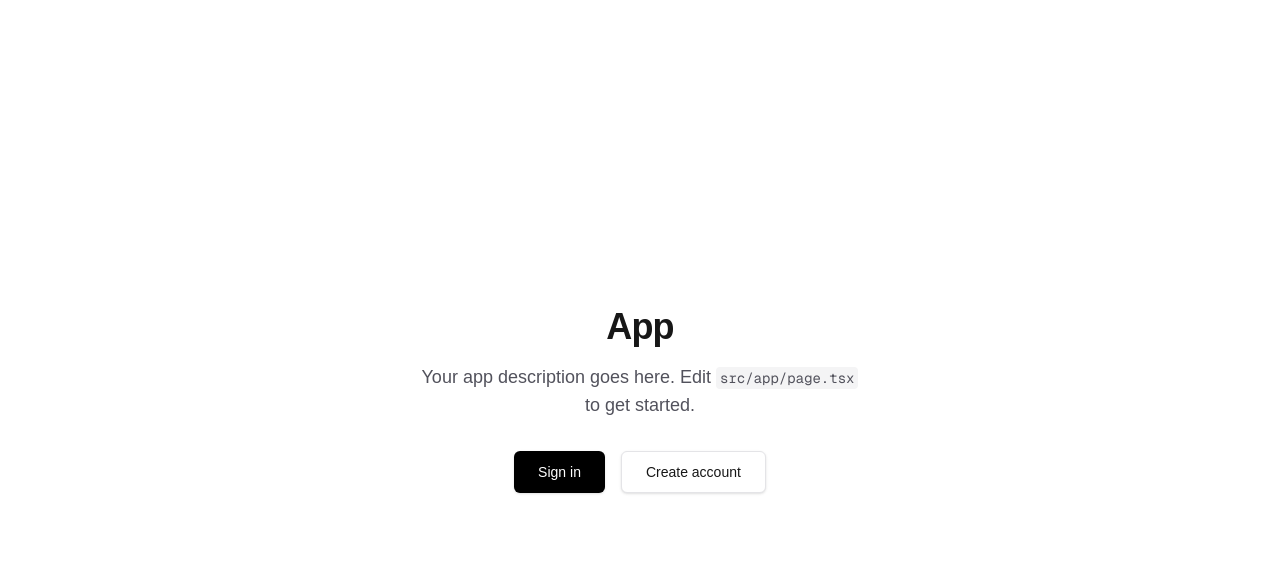
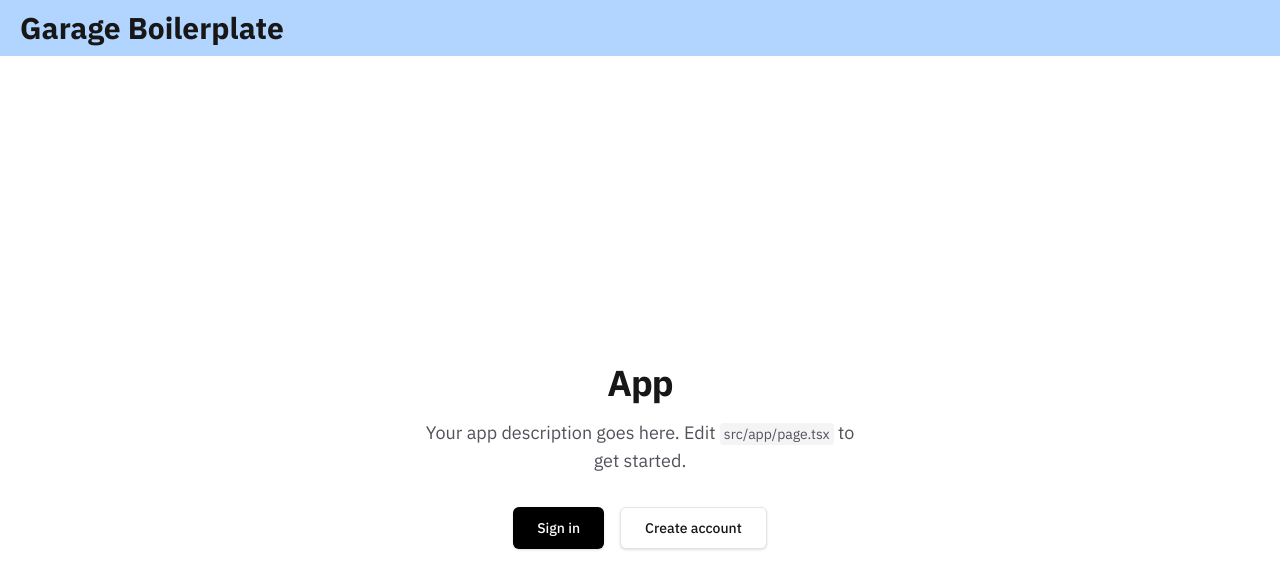
Before and after one commit to AzamEhsan/04-IBM-Teampage, a Next.js app in the folder frontend/: page / in a window 1280 px wide. Shown: the top 588 px of the page. Built offline with nearby package versions, Linux system fonts and the light colour scheme; no server answers.

Commit message:
feat: Login Page Restyled According to Mockup

```diff
--- a/frontend/src/app/(auth)/auth/signin/page.tsx
+++ b/frontend/src/app/(auth)/auth/signin/page.tsx
@@ -13,6 +13,8 @@ import { FullPageSpinner } from '@/components/shared/LoadingSpinner'
 export default function SignInPage() {
   const router = useRouter()
   const { user, loading, signInWithEmail, signInWithGoogle } = useAuth()
+
+  const mainAccent = "#0080F8";
 
   const {
     register,
@@ -62,16 +64,84 @@ export default function SignInPage() {
   }
 
   return (
-    <div className="space-y-6">
-      <div className="space-y-1 text-center">
-        <h1 className="text-2xl font-bold tracking-tight">Sign in</h1>
-        <p className="text-sm text-zinc-500">Enter your credentials to continue</p>
+    <div>
+      <div className='w-max-sm flex justify-center'>
+      <h1 className="w-20 text-center text-2xl font-extrabold tracking-tight border-b-4 pb-1 dark:border-zinc-800 tracking-wide"
+        style={{borderColor: mainAccent}}>Login</h1>
+      </div>
+      <div className={`space-y-6 mt-5 border-2 p-5 border rounded-md shadow-md`}
+        style={{borderColor: mainAccent}}>
+        <p className="text-center font-bold ext-sm text-black">Enter your credentials to continue</p>
+
+        <form onSubmit={handleSubmit(onSubmit)} className="space-y-4">
+          <div className="space-y-1.5">
+            <label htmlFor="email" className="text-sm font-semibold">
+              Email
+            </label>
+            <input
+              id="email"
+              type="email"
+              autoComplete="email"
+              aria-invalid={!!errors.email}
+              aria-describedby={errors.email ? 'email-error' : undefined}
+              className="w-full rounded-md border border-zinc-300 bg-white px-3 py-2 text-sm shadow-sm placeholder:text-zinc-400 focus:ring-2 focus:ring-zinc-500 focus:outline-none aria-invalid:border-red-500 dark:border-zinc-700 dark:bg-zinc-900"
+              placeholder="you@example.com"
+              {...register('email')}
+            />
+            {errors.email && (
+              <p id="email-error" className="text-xs text-red-500" role="alert">
+                {errors.email.message}
+              </p>
+            )}
+          </div>
+
+          <div className="space-y-1.5">
+            <div className="flex items-center justify-between">
+              <label htmlFor="password" className="text-sm font-semibold">
+                Password
+                <span>
+                  {errors.password && (
+                    <p id="password-error" className="pl-3 inline text-xs text-red-500" role="alert">
+                      {errors.password.message}
+                    </p>
+                  )}
+                </span>
+              </label>
+            </div>
+            <input
+              id="password"
+              type="password"
+              autoComplete="current-password"
+              aria-invalid={!!errors.password}
+              aria-describedby={errors.password ? 'password-error' : undefined}
+              className="w-full rounded-md border border-zinc-300 bg-white px-3 py-2 text-sm shadow-sm placeholder:text-zinc-400 focus:ring-2 focus:ring-zinc-500 focus:outline-none aria-invalid:border-red-500 dark:border-zinc-700 dark:bg-zinc-900"
+              placeholder="••••••••"
+              {...register('password')}
+            />
+          </div>
+
+          <button
+            type="submit"
+            disabled={isSubmitting}
+            className={`w-full rounded-md border border-b-2 border-gray-500 bg-gray-200 px-4 py-2.5 text-sm font-medium text-black transition-colors hover:bg-black hover:text-white hover:shadow-md disabled:cursor-not-allowed disabled:opacity-50 dark:bg-white dark:text-black dark:hover:bg-zinc-200`}
+          >
+            {isSubmitting ? 'Signing in…' : 'Sign in'}
+          </button>
+        </form>
+
+        <div className="relative">
+          <div className="absolute inset-0 flex items-center">
+            <span className="w-full border-t dark:border-zinc-700" style={{borderColor:mainAccent}} />
+          </div>
+          <div className="relative flex justify-center text-xs uppercase">
+            <span className="bg-zinc-50 px-2 font-semibold text-black dark:bg-zinc-950">or</span>
+          </div>
         </div>
 
         <button
           type="button"
           onClick={handleGoogleSignIn}
-        className="flex w-full items-center justify-center gap-3 rounded-md border border-zinc-300 bg-white px-4 py-2.5 text-sm font-medium shadow-sm transition-colors hover:bg-zinc-50 dark:border-zinc-700 dark:bg-zinc-900 dark:hover:bg-zinc-800"
+          className="flex w-full items-center justify-center gap-3 rounded-md border border-b-2 border-gray-500 bg-gray-200 px-4 py-2.5 text-sm font-medium shadow-sm transition-colors hover:bg-black hover:text-white hover:shadow-md dark:border-zinc-700 dark:bg-zinc-900 dark:hover:bg-zinc-800"
         >
           <svg className="h-4 w-4" viewBox="0 0 24 24" aria-hidden="true">
             <path
@@ -94,78 +164,17 @@ export default function SignInPage() {
           Continue with Google
         </button>
 
-      <div className="relative">
-        <div className="absolute inset-0 flex items-center">
-          <span className="w-full border-t border-zinc-200 dark:border-zinc-700" />
-        </div>
-        <div className="relative flex justify-center text-xs uppercase">
-          <span className="bg-zinc-50 px-2 text-zinc-400 dark:bg-zinc-950">or</span>
-        </div>
-      </div>
-
-      <form onSubmit={handleSubmit(onSubmit)} className="space-y-4">
-        <div className="space-y-1.5">
-          <label htmlFor="email" className="text-sm font-medium">
-            Email
-          </label>
-          <input
-            id="email"
-            type="email"
-            autoComplete="email"
-            aria-invalid={!!errors.email}
-            aria-describedby={errors.email ? 'email-error' : undefined}
-            className="w-full rounded-md border border-zinc-300 bg-white px-3 py-2 text-sm shadow-sm placeholder:text-zinc-400 focus:ring-2 focus:ring-zinc-500 focus:outline-none aria-invalid:border-red-500 dark:border-zinc-700 dark:bg-zinc-900"
-            placeholder="you@example.com"
-            {...register('email')}
-          />
-          {errors.email && (
-            <p id="email-error" className="text-xs text-red-500" role="alert">
-              {errors.email.message}
-            </p>
-          )}
-        </div>
-
-        <div className="space-y-1.5">
-          <div className="flex items-center justify-between">
-            <label htmlFor="password" className="text-sm font-medium">
-              Password
-            </label>
-          </div>
-          <input
-            id="password"
-            type="password"
-            autoComplete="current-password"
-            aria-invalid={!!errors.password}
-            aria-describedby={errors.password ? 'password-error' : undefined}
-            className="w-full rounded-md border border-zinc-300 bg-white px-3 py-2 text-sm shadow-sm placeholder:text-zinc-400 focus:ring-2 focus:ring-zinc-500 focus:outline-none aria-invalid:border-red-500 dark:border-zinc-700 dark:bg-zinc-900"
-            placeholder="••••••••"
-            {...register('password')}
-          />
-          {errors.password && (
-            <p id="password-error" className="text-xs text-red-500" role="alert">
-              {errors.password.message}
-            </p>
-          )}
-        </div>
-
-        <button
-          type="submit"
-          disabled={isSubmitting}
-          className="w-full rounded-md bg-black px-4 py-2.5 text-sm font-medium text-white transition-colors hover:bg-zinc-800 disabled:cursor-not-allowed disabled:opacity-50 dark:bg-white dark:text-black dark:hover:bg-zinc-200"
-        >
-          {isSubmitting ? 'Signing in…' : 'Sign in'}
-        </button>
-      </form>
-
         <p className="text-center text-sm text-zinc-500">
           Don&apos;t have an account?{' '}
           <Link
             href="/auth/signup"
-          className="font-medium text-zinc-900 hover:underline dark:text-white"
+            className={`font-medium hover:underline dark:text-white`}
+            style={{WebkitTextFillColor: mainAccent}}
           >
-          Create one
+            Create one!
           </Link>
         </p>
       </div>
+    </div>
   )
 }
--- a/frontend/src/app/layout.tsx
+++ b/frontend/src/app/layout.tsx
@@ -1,17 +1,16 @@
 import type { Metadata } from 'next'
-import { Geist, Geist_Mono } from 'next/font/google'
 import { Providers } from '@/providers'
 import './globals.css'
+import { IBM_Plex_Sans, IBM_Plex_Mono } from 'next/font/google';
 
-const geistSans = Geist({
-  variable: '--font-geist-sans',
-  subsets: ['latin'],
-})
-
-const geistMono = Geist_Mono({
-  variable: '--font-geist-mono',
-  subsets: ['latin'],
-})
+const ibmPlexSans = IBM_Plex_Sans({
+  variable: "--font-ibm-plex-sans",
+  subsets: ['latin']
+});
+const ibmPlexMono = IBM_Plex_Mono({
+  variable: "--font-ibm-plex-mono",
+  weight: ["700"]
+});
 
 export const metadata: Metadata = {
   title: {
@@ -23,7 +22,7 @@ export const metadata: Metadata = {
 
 export default function RootLayout({ children }: { children: React.ReactNode }) {
   return (
-    <html lang="en" className={`${geistSans.variable} ${geistMono.variable} h-full antialiased`}>
+    <html lang="en" className={`${ibmPlexSans.variable} ${ibmPlexMono.variable} h-full antialiased`}>
       <body className="min-h-full flex flex-col">
         <Providers>{children}</Providers>
       </body>
--- a/frontend/src/components/layout/DashboardShell.tsx
+++ b/frontend/src/components/layout/DashboardShell.tsx
@@ -1,13 +1,11 @@
 import type { ReactNode } from 'react'
 import { Sidebar } from './Sidebar'
-import { Navbar } from './Navbar'
 
 export function DashboardShell({ children }: { children: ReactNode }) {
   return (
     <div className="flex h-screen overflow-hidden bg-zinc-50 dark:bg-zinc-950">
       <Sidebar />
       <div className="flex flex-1 flex-col overflow-hidden">
-        <Navbar />
         <main className="flex-1 overflow-y-auto p-6">{children}</main>
       </div>
     </div>
--- a/frontend/src/components/layout/Navbar.tsx
+++ b/frontend/src/components/layout/Navbar.tsx
@@ -15,14 +15,18 @@ export function Navbar() {
     router.refresh()
   }
 
+  const bgColor = "#B1D5FF";
+
   return (
-    <header className="flex h-14 items-center justify-between border-b border-zinc-200 bg-white px-4 dark:border-zinc-800 dark:bg-zinc-900">
-      <div className="text-sm font-semibold lg:hidden">
-        {process.env.NEXT_PUBLIC_APP_NAME ?? 'App'}
+    <header className="flex h-14 items-center justify-between dark:bg-zinc-900 bg-[${bgColor}]" style={{backgroundColor: bgColor}}>
+      <div className="text-3xl font-bold ml-5">
+        <Link href={`${user ? "/dashboard" : "/"}`}>Garage Boilerplate</Link>
       </div>
       <div className="flex-1" />
       <div className="flex items-center gap-3">
-        {user && <span className="hidden text-sm text-zinc-500 sm:block">{user.email}</span>}
+        {user ?
+          <>
+          <span className="hidden text-sm text-zinc-500 sm:block">{user.email}</span>
           <Link
             href="/profile"
             className="flex h-8 w-8 items-center justify-center rounded-full bg-zinc-100 text-zinc-600 transition-colors hover:bg-zinc-200 dark:bg-zinc-800 dark:text-zinc-400 dark:hover:bg-zinc-700"
@@ -38,6 +42,10 @@ export function Navbar() {
           >
             <LogOut className="h-4 w-4" />
           </button>
+          </>
+          :
+          <></>
+        }
       </div>
     </header>
   )
--- a/frontend/src/providers/index.tsx
+++ b/frontend/src/providers/index.tsx
@@ -3,6 +3,14 @@
 import type { ReactNode } from 'react'
 import { AuthProvider } from './AuthProvider'
 import { Toaster } from 'sonner'
+import { Navbar } from '@/components/layout/Navbar'
+import { IBM_Plex_Sans} from 'next/font/google';
+
+const ibmPlexSans = IBM_Plex_Sans({
+  variable: "--font-ibm-plex-sans",
+  subsets: ['latin']
+});
+
 
 /**
  * Compose all client-side providers here.
@@ -11,8 +19,11 @@ import { Toaster } from 'sonner'
 export function Providers({ children }: { children: ReactNode }) {
   return (
     <AuthProvider>
-      {children}
-      <Toaster richColors position="top-right" />
+      <div className={`${ibmPlexSans.className}`}>
+        <Navbar/>
+        {children}
+        <Toaster richColors position="top-right" />
+      </div>
     </AuthProvider>
   )
 }
```
Lines whose indentation alone changed are shown as unchanged.
